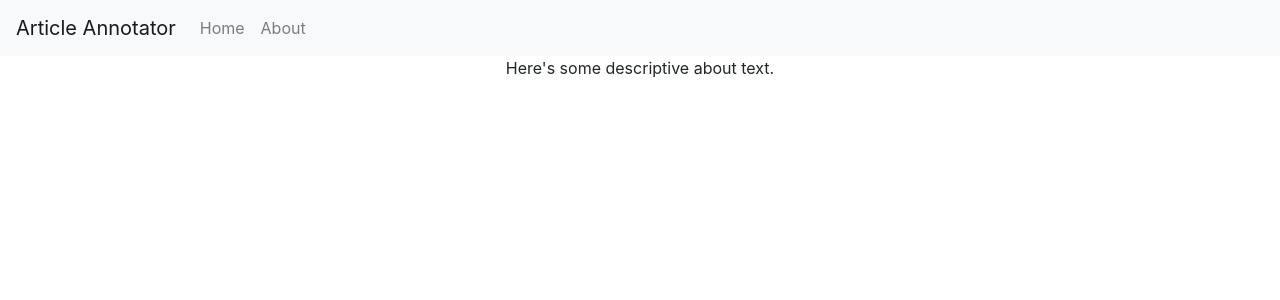
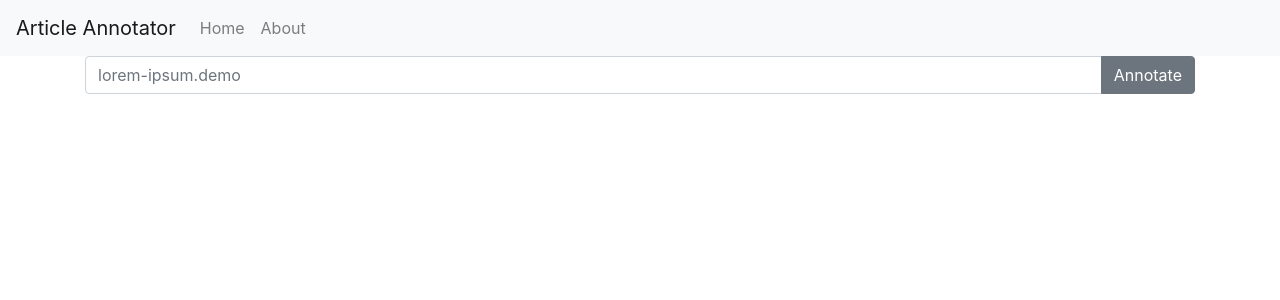
Before and after one commit to COMP-523-Team-H/back-end, a React (Create React App) app in the folder views/: page / in a window 1280 px wide. Shown: the top 300 px of the page. Built offline with nearby package versions, Linux system fonts and the light colour scheme.

Commit message:
added routing

```diff
--- a/package.json
+++ b/package.json
@@ -17,7 +17,6 @@
   "bugs": {
     "url": "https://github.com/COMP-523-Team-H/article-analyzer-frontonly/issues"
   },
-
   "homepage": "https://github.com/COMP-523-Team-H/article-analyzer-frontonly#readme",
   "dependencies": {
     "body-parser": "^1.19.0",
--- a/views/src/App.js
+++ b/views/src/App.js
@@ -1,4 +1,5 @@
 import React, { Component } from 'react';
+import { BrowserRouter as Router, Switch, Route } from 'react-router-dom';
 import Navigation from './components/Navigation';
 import Home from './components/Home';
 import About from './components/About';
@@ -6,16 +7,21 @@
 import './App.css';
 
 class App extends Component {
-  state = {
-    currentView: <About />
-  }
-
   render() {
     return (
-      <div className="App">
-        <Navigation />
-        {this.state.currentView}
-      </div>
+      <Router>
+        <div className="App">
+          <Navigation />
+          <Switch>
+            <Route path="/about">
+              <About />
+            </Route>
+            <Route path="/">
+              <Home />
+            </Route>
+          </Switch>
+        </div>
+      </Router>
     );
   }
 }
```
Also changed, not shown: 2 other files (tests, documents, lock files or other folders).
